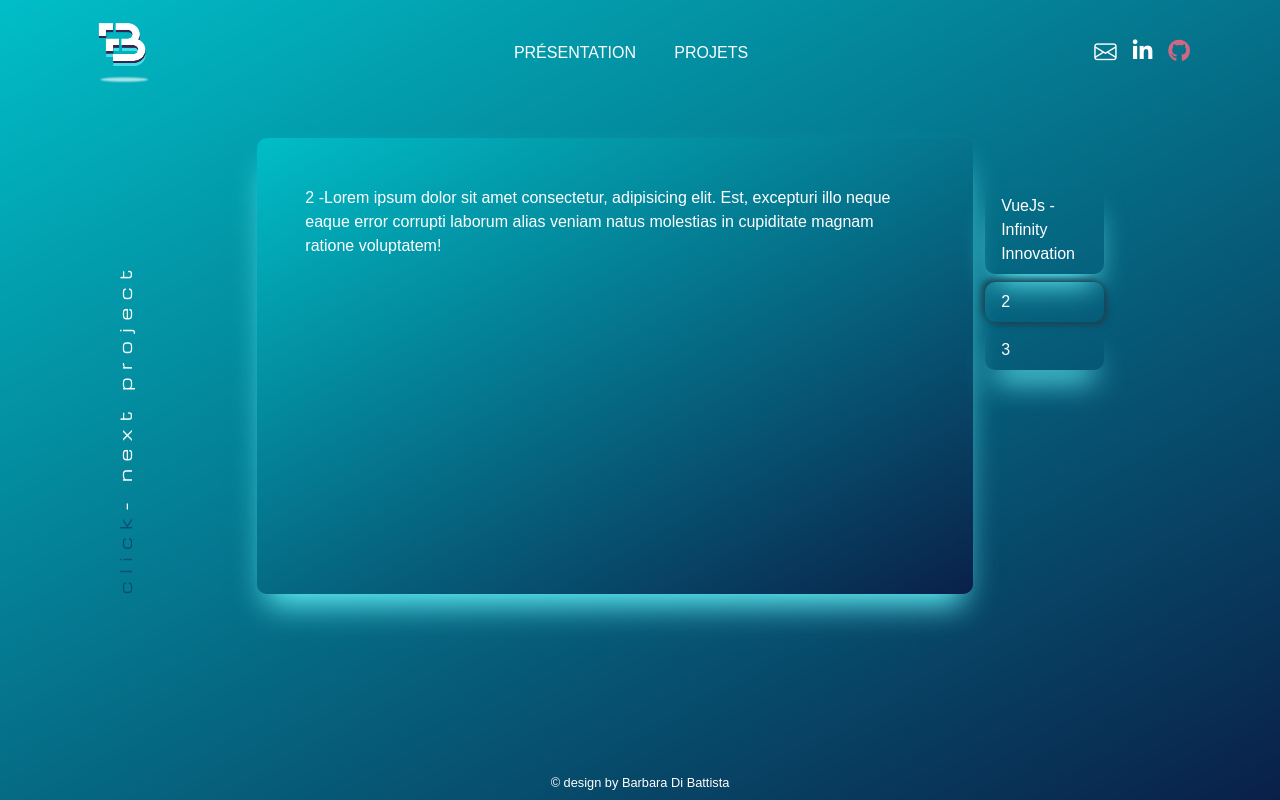
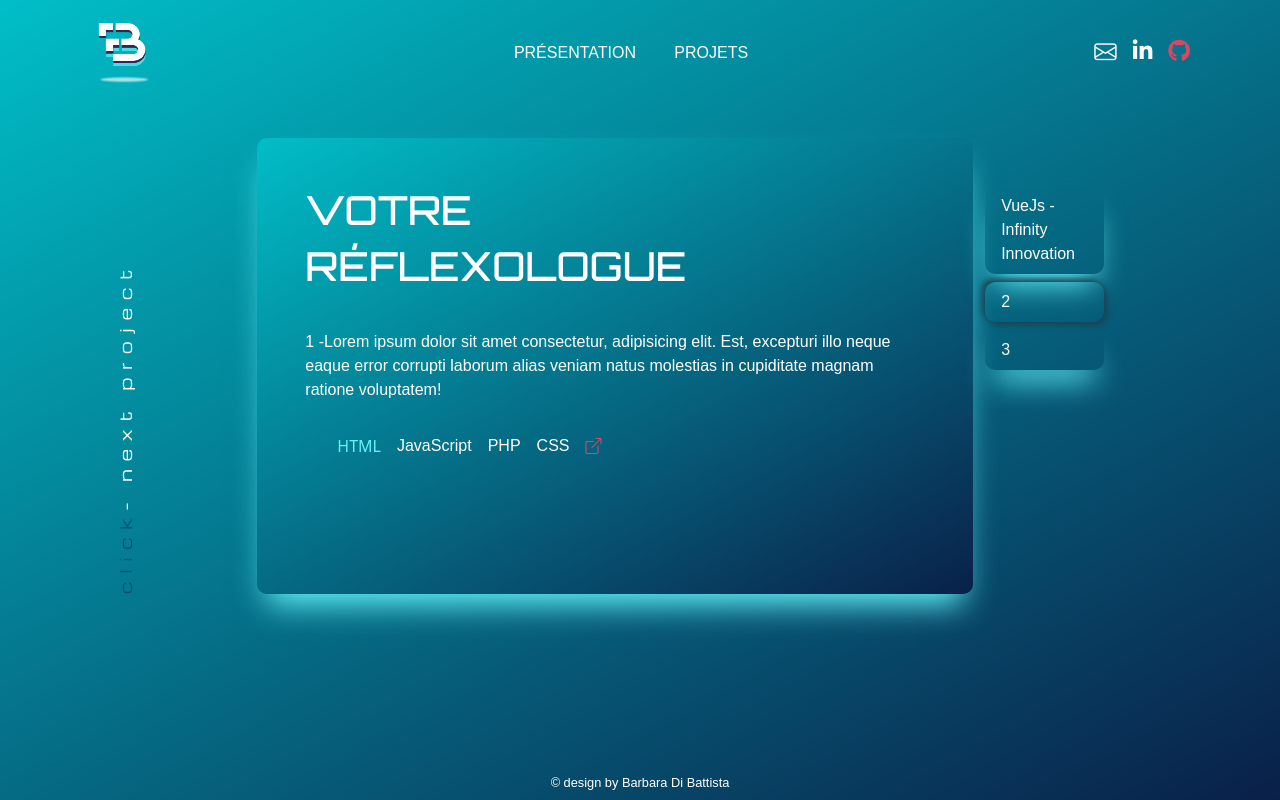
Before and after one commit to dibattista/di-battista-barbara-public, a Flask app: page /projets in a window 1280 px wide, after a click that opens the changed part. Run offline with Flask 3, Linux system fonts and the light colour scheme; some libraries are stand-ins or nearby versions; some web fonts are replaced.

Commit message:
add content in project

```diff
--- a/static/css/style.css
+++ b/static/css/style.css
@@ -22,8 +22,8 @@ body {
 :root {
   --main-color: #0B4F6F;
   /* --second-color: #DCAAA0; */
-  --second-color: #D2687F;
-  --main-highlight-color: rgb(99, 243, 249);
+  --second-color: #d74864;
+  --main-highlight-color: #63f3f9;
   --gradient-scroll : linear-gradient(0deg, rgba(34,193,195,1) 0%, rgba(253,187,45,1) 100%);
 }
 /* END - Custom properties/ CSS variables */
--- a/templates/projets.html
+++ b/templates/projets.html
@@ -76,16 +76,45 @@
                     </ul>
                   </div>
                   <div class="tab-pane fade" id="content-link2" role="tabpanel" aria-labelledby="content-link2-tab">
-                    <P class="p-projet-2">2 -Lorem ipsum dolor sit amet consectetur, adipisicing elit.
+                    <h1 class="h1-projet-1">VOTRE</h1>
+                    <h1 class="h1-projet-1">RÉFLEXOLOGUE</h1>
+                    <div class="row space-row-2"></div>
+                    <P class="p-projet-1">1 -Lorem ipsum dolor sit amet consectetur, adipisicing elit.
                       Est, excepturi illo neque eaque error corrupti laborum alias
                       veniam natus molestias in cupiditate magnam ratione voluptatem!
                     </P>
+                    <div class="row space-row-2"></div>
+                    <ul>
+                      <li class="pe-3"><span class="div-span-strength-color">HTML</span></li>
+                      <li class="pe-3"><p>JavaScript</p></li>
+                      <li class="pe-3"><p>PHP</p></li>
+                      <li class="pe-3"><p>CSS</p></li>
+                      <li>
+                        <a href="https://www.votre-reflexologue.com/" target="_blank">
+                          <i class="bi bi-box-arrow-up-right"></i>
+                        </a>
+                      </li>
+                    </ul>
                   </div>
                   <div class="tab-pane fade" id="content-link3" role="tabpanel" aria-labelledby="content-link3-tab">
-                    <P class="p-projet-3">3 -Lorem ipsum dolor sit amet consectetur, adipisicing elit.
+                    <h1 class="h1-projet-1">OC</h1>
+                    <h1 class="h1-projet-1">Project-5</h1>
+                    <P class="p-projet-1">1 -Lorem ipsum dolor sit amet consectetur, adipisicing elit.
                       Est, excepturi illo neque eaque error corrupti laborum alias
                       veniam natus molestias in cupiditate magnam ratione voluptatem!
                     </P>
+                    <div class="row space-row-2"></div>
+                    <ul>
+                      <li class="pe-3"><span class="div-span-strength-color">PYTHON</span></li>
+                      <li class="pe-3"><p>Sql</p></li>
+                      <li class="pe-3"><p>MySql</p></li>
+                      <li class="pe-3"><p>API - Open Food Facts</p></li>
+                      <li>
+                        <a href="https://github.com/dibattista/OC_P5_OpenFoodFacts" target="_blank">
+                          <i class="bi bi-github"></i>
+                        </a>
+                      </li>
+                    </ul>
                   </div>
                 </div>
                 <!-- END Tab content project -->
```
Also changed, not shown: static/images/favicon-bdb.png, 2 other files.
